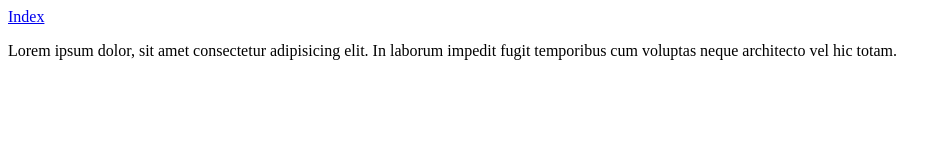
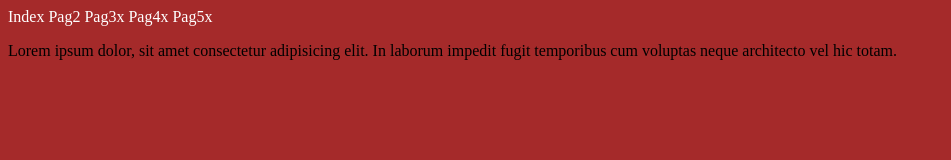
Before and after one commit to Carlos-Grijalva/contador_clicks, a plain HTML site: page pagina4.html in a window 1280 px wide. Shown: the whole page, without its empty margins (0-951 px from the left). Drawn offline with Linux system fonts and the light colour scheme.

Commit message:
Pagina4 Lista

```diff
--- a/pagina4.html
+++ b/pagina4.html
@@ -5,9 +5,14 @@
     <meta http-equiv="X-UA-Compatible" content="IE=edge">
     <meta name="viewport" content="width=device-width, initial-scale=1.0">
     <title>Document</title>
+    <link rel="stylesheet" href="./main.css">
 </head>
 <body id="pag4">
-    <a href="./index.html">Index</a>
+    <a class="link" href="./index.html">Index</a>
+    <a class="link" href="./pagina2.html">Pag2</a>
+    <a class="link" href="./pagina3.html">Pag3x</a>
+    <a class="link" href="./pagina4.html">Pag4x</a>
+    <a class="link" href="./Pagina5.html">Pag5x</a>
     <p>Lorem ipsum dolor, sit amet consectetur adipisicing elit. In laborum impedit fugit temporibus cum voluptas neque architecto vel hic totam.</p>
 </body>
 </html>
```
